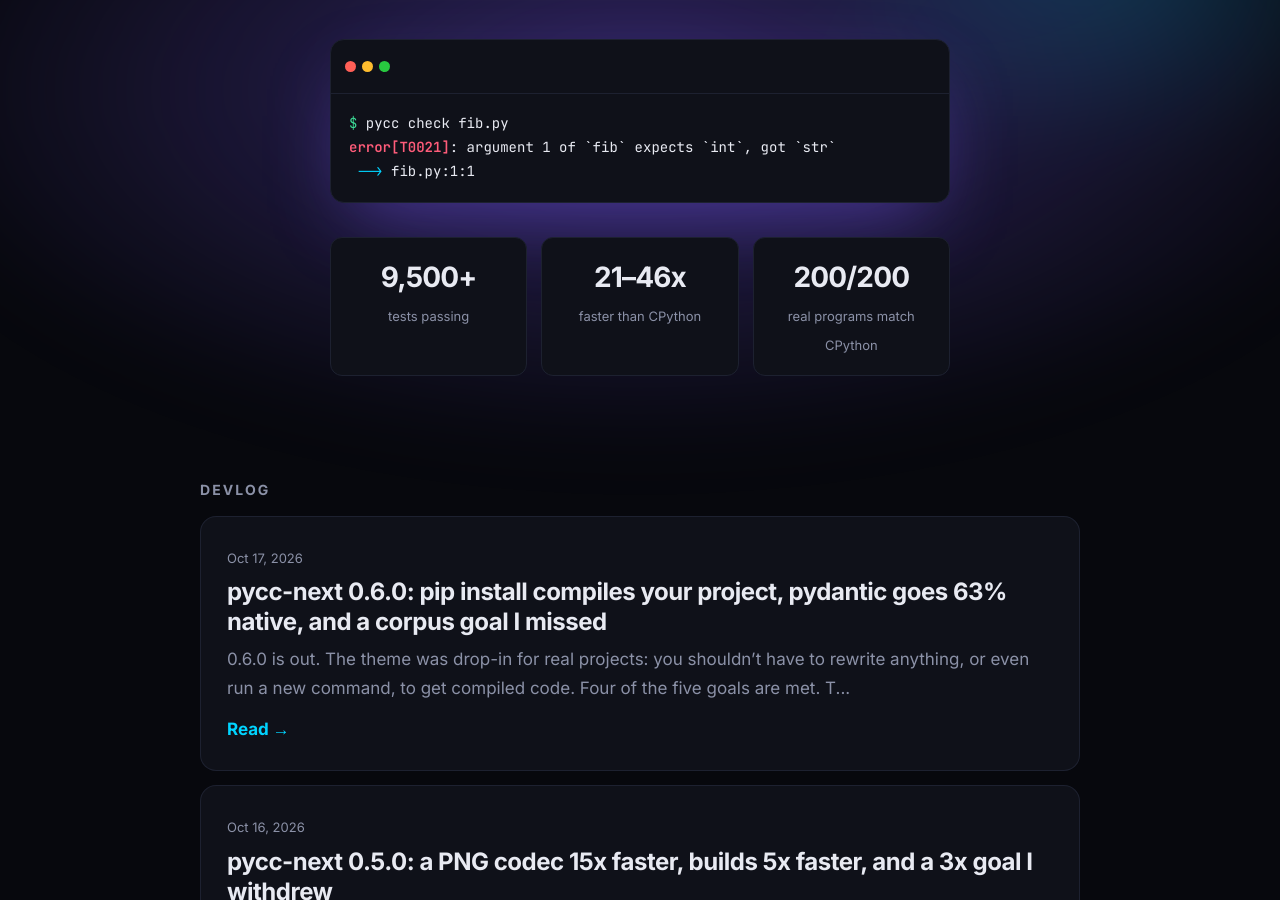
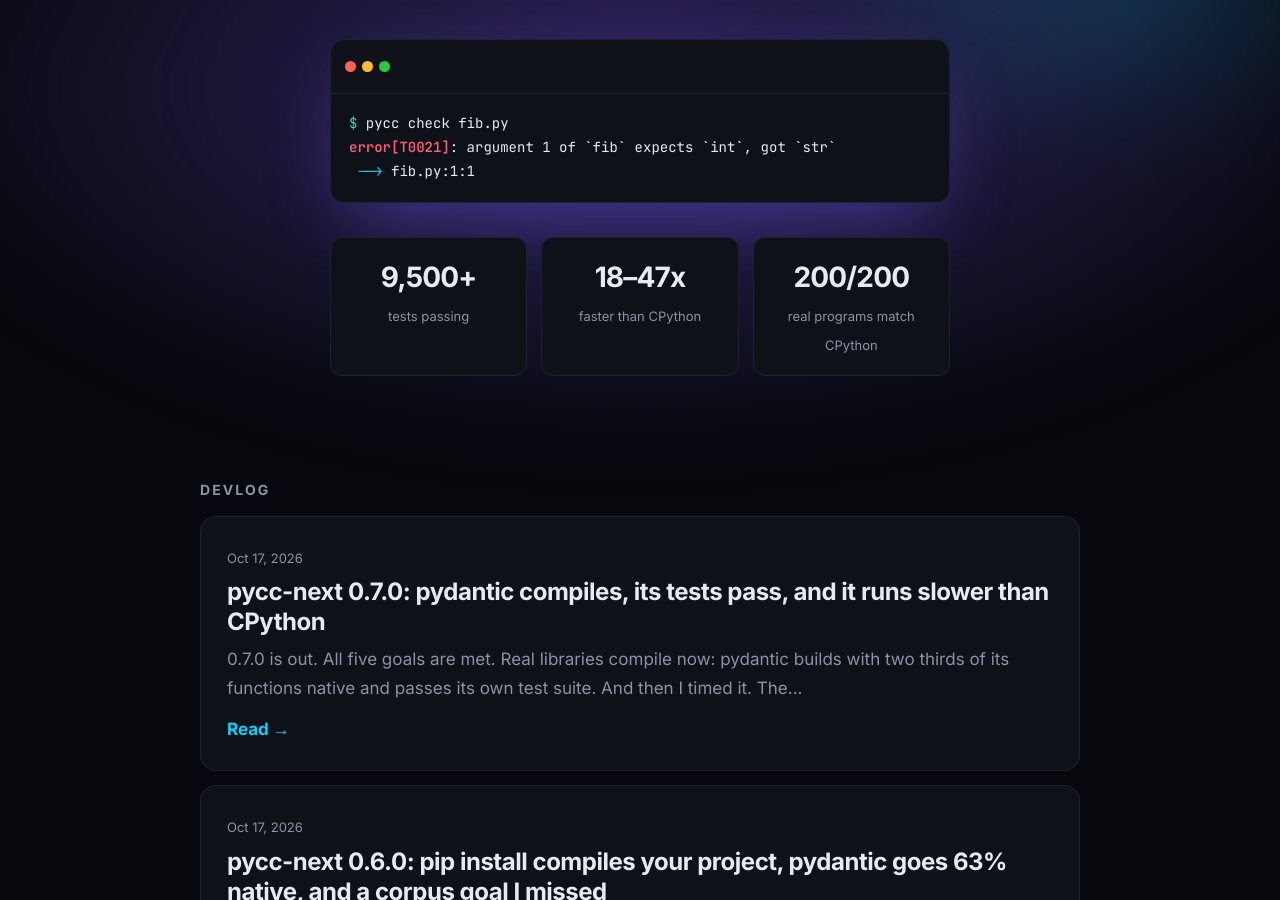
Before and after one commit to rotnov/pycc-next, a Jekyll site: the page built from blog/index.html, in a window 1280 px wide and 900 px high, scrolled down 439 px. Built offline with Jekyll 4.4.1, drawn with Linux system fonts in a browser that asks for light colours; part of the change alters nothing that is shown.

Commit message:
Blog: pycc-next 0.7.0 launch post
Co-Authored-By: Claude Opus 5.5 <noreply@anthropic.com>
Claude-Session: https://claude.ai/code/session_017eS5CQXwuhKpRTFb5kJ9nd

```diff
--- a/blog/_layouts/home.html
+++ b/blog/_layouts/home.html
@@ -10,7 +10,7 @@ layout: default
  <span class="m">--></span> fib.py:1:1</pre></div>
   <div class="stats">
     <div><b>9,500+</b><span>tests passing</span></div>
-    <div><b>21–46x</b><span>faster than CPython</span></div>
+    <div><b>18–47x</b><span>faster than CPython</span></div>
     <div><b>200/200</b><span>real programs match CPython</span></div>
   </div>
 </section>
--- /dev/null
+++ b/blog/_posts/2026-10-17-pycc-next-0-7-0.md
@@ -0,0 +1,133 @@
+---
+title: "pycc-next 0.7.0: pydantic compiles, its tests pass, and it runs slower than CPython"
+---
+
+0.7.0 is out. **All five goals are met.** Real libraries compile now: pydantic builds with
+two thirds of its functions native and passes its own test suite. And then I timed it.
+**The compiled pydantic is slower than plain CPython.** Both facts are in this post, with
+the numbers.
+
+## 🏁 The scorecard
+
+| goal | target | result |
+|---|---|---|
+| Windows | a release `.zip`, CI on `windows-2025`, `win_amd64` wheels | **met**: suite, corpus gate and real-package wheels run on Windows in CI |
+| classes from libraries | bases from CPython modules, metaclasses, descriptors, `with` | **met**: `threading.Thread`, `Counter`, `argparse.Action`, metaclasses, `cached_property`... |
+| method-level fallback | only the smallest enclosing function goes to CPython | **met** |
+| pydantic, measured once | builds, passes its suite, speed recorded either way | **met**: 809/1249 functions native, 5742 tests pass; ❗ **slower than CPython** |
+| corpus | strict >= 190/200, 0 statements in CPython | **met**: **190/200** strict, **0/1191** in fallback, 200/200 correct |
+
+The corpus goal is the one I missed in 0.6. It's done.
+
+## 🧬 pydantic: it compiles
+
+pydantic 2.13.5 is ~1250 functions of very dynamic Python: metaclasses, descriptors,
+generics, `__get_pydantic_core_schema__` hooks everywhere. Built module by module with
+`--ext --non-strict` (pydantic-core, the Rust part, unchanged and the same wheel for both
+trees):
+
+- **809 of 1249 functions compile natively**, every module builds.
+- **5742 of its tests pass** against the compiled tree. Against the sources: 5762. The 20
+  that fail walk `sys._getframe` through compiled frames (which aren't Python frames yet)
+  or monkeypatch a compiled module's globals, which compiled code doesn't see.
+
+Two pieces made that possible. **Classes inheriting library classes**: the class statement
+runs in CPython, so metaclasses and `__init_subclass__` behave exactly as they should,
+while its method bodies are compiled. And **method-level fallback**: a construct pycc can't
+compile used to drag its whole class into CPython; now only the smallest function or method
+around it goes.
+
+## 🐢 ...and it's slower
+
+Median of 15 interleaved fresh-process runs (`bench/pydantic_check.py --time`, shared
+4-core Xeon, CPython 3.13):
+
+| workload | CPython | compiled | speed vs CPython |
+|---|---|---|---|
+| import | 75.8 ms | 191.6 ms | ❌ **0.40x** |
+| model definition | 9.0 ms | 12.9 ms | ❌ **0.70x** |
+| `model_json_schema()` | 18.0 ms | 25.8 ms | ❌ **0.70x** |
+| validation/serialization round-trips | 17.0 ms | 18.8 ms | ❌ **0.91x** |
+
+No row is a win. I said I'd record the result whether it was a speed-up or not, so here it
+is. I profiled it and found four causes:
+
+1. **Import recompiles Python source every time.** Classes whose statement runs in CPython,
+   their method forwarders and the methods that fall back are embedded as source, about
+   **674 KB of it**, and handed to `compile()` on *every* import. CPython reads a cached
+   `.pyc` instead. That's most of the 0.40x.
+2. **The boundary costs.** Every call into a compiled function pays ~25-40 ns: unpacking
+   arguments, copying a `str` into a native string, and for a method of a CPython-run class
+   a Python forwarder frame on top. pydantic's schema building is *many short calls*, so it
+   pays that toll constantly.
+3. **Native object-protocol code doesn't beat CPython's own.** Most of pydantic's bodies
+   are attribute lookups, item access and calls on arbitrary objects. Compiled, that's
+   C API calls, *without* CPython 3.13's specializing interpreter caching each lookup.
+   Loop-heavy helpers do win (`_deduplicate_schemas` runs **~6x faster**), but there are
+   few of them.
+4. **Exceptions were bridged slowly.** A caught CPython exception was matched against up to
+   33 classes. Fixed in this release: builtin classes match by identity first, a caught
+   `KeyError` went from 496 to **312 ns** (CPython: 202). Still behind.
+
+So "it compiles and its tests pass" is a correctness result, not a speed result. **v0.8 is
+about exactly this**: no `compile()` at import, no forwarder frames, the common fallback
+constructs (`...`, local `import`, nested `def`, `lambda`) compiled natively, and a target
+of pydantic definition and schema building **>= 1.3x faster** than CPython.
+
+## 🪟 Windows is first-class
+
+The Windows zip appeared in 0.6 as a bonus. In 0.7 it's a platform: CI runs the **whole
+test suite, the corpus gate and real-package wheel builds** (diff-match-patch, tomli, pypng
+into `cp313-abi3-win_amd64` wheels, each tested with its own suite) on `windows-2025` with
+MSVC and LLVM's own 22.1.8 release, pinned by sha256. The release workflow smoke-tests
+`pycc-v0.7.0-x86_64-windows.zip` before publishing it. Known differences: native stdout is
+`\n`-terminated UTF-8, no static libpython. I haven't benchmarked Windows.
+
+## 🎯 The corpus: 190/200, 0 fallbacks
+
+200 real competitive-programming solutions. Strict mode now compiles **190** of them
+unchanged (from 188), and `--non-strict` runs **zero** of the 1191 top-level statements in
+CPython (from 1). The last two problems needed real compiler work:
+
+- **`isinstance` folding.** `if not isinstance(B[0], list): B = [[b] for b in B]` — when the
+  static type already decides the test, strict mode keeps only the branch that runs, and a
+  parameter normalized like this gets one variable per path. A nested helper called with
+  different container types is compiled once per call site.
+- **A `range` kept in a variable.** `r = list(map(range, xs))` then `for i in r[0]` compiles:
+  a `range` that's only iterated becomes a `(start, stop, step)` triple. And `x is None` of
+  a value that can never be `None` folds away like an `isinstance` test.
+
+The 10 strict refusals left are genuinely dynamic: mixed-type containers, an `int | None`
+used as an `int` without a check, a variable rebound to another type on some paths.
+
+## ⚡ Benchmarks
+
+Fresh run on the release commit, `python3 bench/run.py`, best of 7, shared 4-core Xeon
+2.1 GHz, Linux x86_64:
+
+| program | CPython | pycc-next | Rust | vs CPython | vs Rust |
+|---|---|---|---|---|---|
+| collections_bfs | 0.843s | 0.131s | 0.054s | **6.5x faster** | 2.43x slower |
+| fib | 0.243s | 0.013s | 0.008s | **18.5x faster** | 1.73x slower |
+| mandelbrot | 1.485s | 0.042s | 0.040s | **35.2x faster** | 1.04x slower |
+| nbody | 2.299s | 0.068s | 0.027s | **33.6x faster** | 2.55x slower |
+| prefix_sum_np (kernel) | 2.746s | 0.030s | 0.014s | **92.3x faster** | 2.15x slower |
+| sieve | 1.084s | 0.058s | 0.022s | **18.7x faster** | 2.66x slower |
+| spectral_norm | 0.815s | 0.017s | 0.009s | **47.0x faster** | 1.87x slower |
+| stencil2d (kernel) | 3.694s | 0.007s | 0.003s | **532.5x faster** | 2.25x slower |
+
+Typed numeric code is where it was: **18-47x** faster than CPython on the plain programs.
+Sieve reads a bit slower than in 0.6 (0.058 s vs 0.048 s) on a busy machine; I'll re-check
+it quietly before calling it a regression or noise.
+
+The contrast with pydantic is the whole story of this release: **typed code is fast,
+dynamic library code compiles but isn't fast yet.**
+
+## 🔭 Next: v0.8
+
+Library code faster than CPython. pydantic import no slower than CPython, definition and
+schema building >= 1.3x faster, >= 1000/1249 functions native, compiled frames that
+`sys._getframe` and tracebacks can see, and a fourth real package from another domain.
+
+👉 [Release v0.7.0](https://github.com/rotnov/pycc-next/releases/tag/v0.7.0): Linux x86_64,
+Linux aarch64, macOS arm64 and Windows x86_64 archives, each with its sha256.
```
